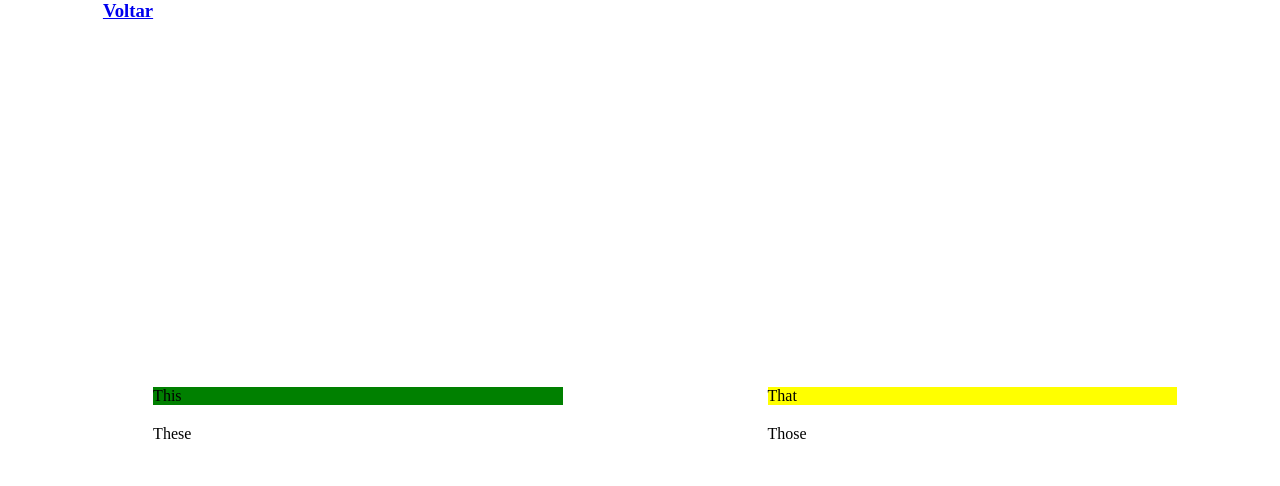
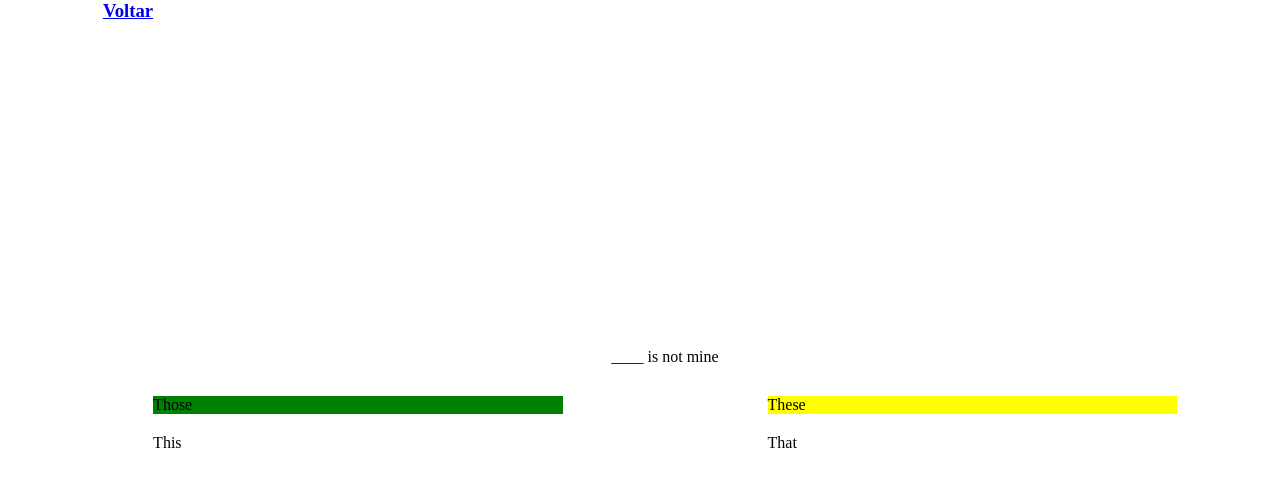
Before and after one commit to Kauangithub/kumon, a plain HTML site: page pages/D/games/this that thse those/index.html in a window 1280 px wide. Drawn offline with Linux system fonts and the light colour scheme.

Commit message:
bug index.html resolvido

```diff
--- a/pages/D/games/this that thse those/index.html
+++ b/pages/D/games/this that thse those/index.html
@@ -11,15 +11,14 @@
     <main>
 
         <div id="phrase">
-            <!-- Texto usado apenas para teste -->
             <span id="question"></span>
         </div>
-        <div id="options">
-            <div id="box-1" class="option"><p>This</p></div>
-            <div id="box-2" class="option"><p>That</p></div>
-            <div id="box-3" class="option"><p>These</p></div>
-            <div id="box-4" class="option"><p>Those</p></div>
-        </div>
+        <form id="options">
+            <div id="box-1" class="option"><p class="option-text"></p></div>
+            <div id="box-2" class="option"><p class="option-text"></p></div>
+            <div id="box-3" class="option"><p class="option-text"></p></div>
+            <div id="box-4" class="option"><p class="option-text"></p></div>
+        </form>
     </main>
 
     <script src="script.js"></script>
--- a/quiz.json
+++ b/pages/D/games/this that thse those/quiz.json
@@ -2,6 +2,5 @@
     "questions" : [
         {"question_1" : "____ is not mine", "answer" : "That"},
         {"question_2" : "____ are your ties", "answer" : "These"}
-
     ]
 }
--- a/pages/D/games/this that thse those/script.js
+++ b/pages/D/games/this that thse those/script.js
@@ -1,5 +1,42 @@
-let obj = JSON.parse(questions)
 
-let question_hold = document.getElementById('question')
 
-question_hold.innerHTML = obj.questions[1].question_1;
+// fetch para receber as pergunts do json
+
+fetch('quiz.json')
+    .then(response => response.json())
+    .then(data => {
+        let question_hold = document.getElementById('question');
+        question_hold.innerHTML = data.questions[0].question_1;
+        resposta = data.questions[0].answer;
+        console.log(resposta)
+    })
+    .catch(error => console.error('Erro ao carregar JSON:', error));
+
+
+let opcao = document.getElementsByClassName('option-text')
+let options = document.getElementById('options')
+
+
+
+i = 0
+let array = []
+
+while (i < 4) {
+    const Textoptions = [ "This", "That", "These", "Those"]
+    randomIndex = Math.floor(Math.random() * Textoptions.length)
+    if (array.includes(randomIndex) == true) {
+
+    } else {
+        opcao.item(i).innerText = Textoptions[randomIndex]
+        array.push(randomIndex)
+        Textoptions.splice(randomIndex)
+        i += 1
+
+    }
+}
+
+// function Verificar() {
+//     if (resposta == )
+// }
+
+options.addEventListener('click', Verificar)
```
Also changed, not shown: index.html (renamed from home.html).
